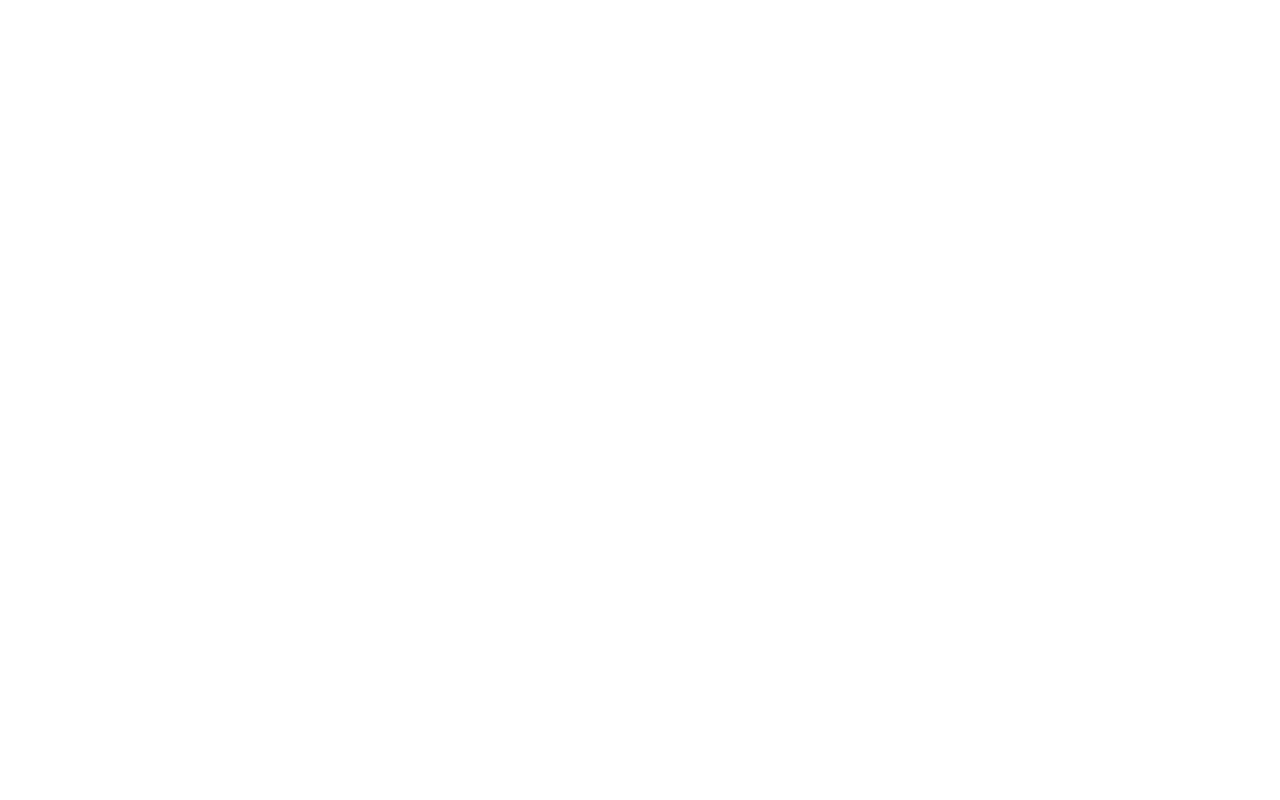
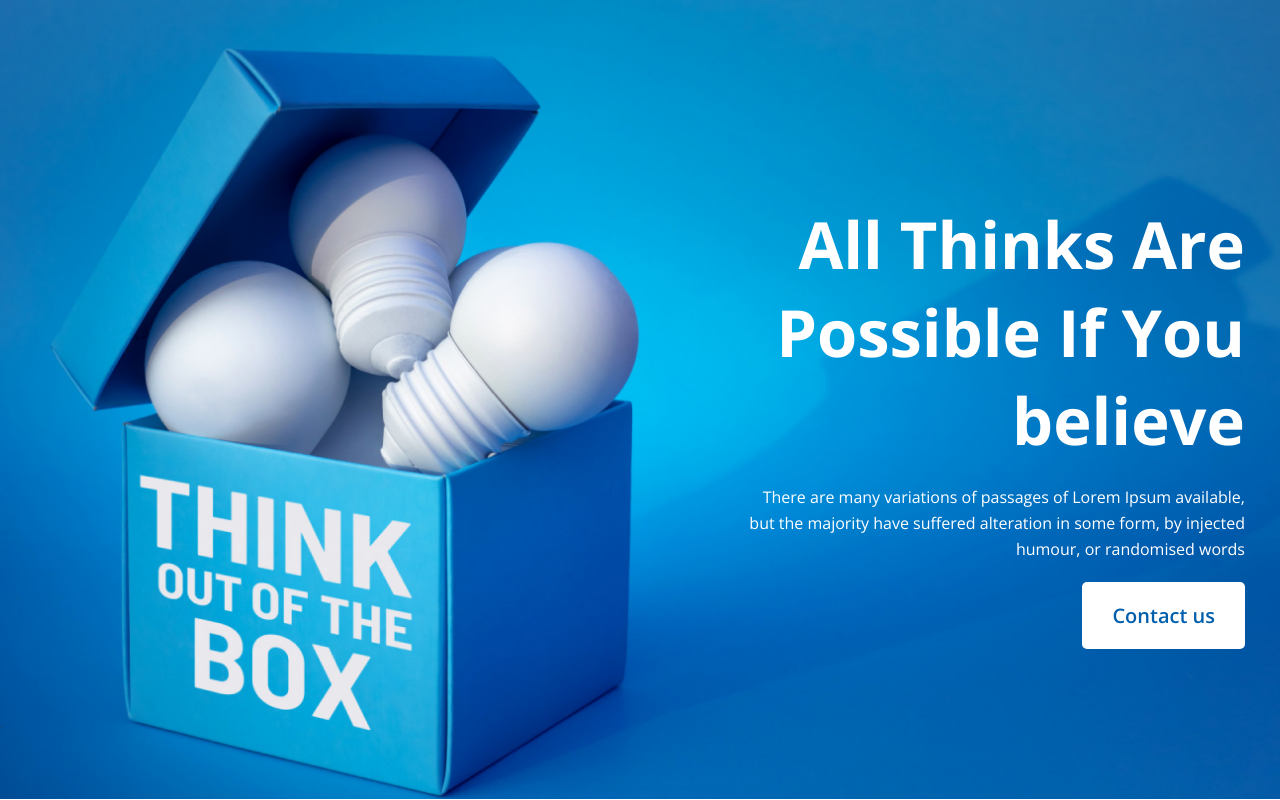
Before and after one commit to developer-aminur/new-year-project, a plain HTML site: page index.html in a window 1280 px wide. Drawn offline with nearby package versions, Linux system fonts and the light colour scheme.

Commit message:
Header Area complete

```diff
--- a/index.html
+++ b/index.html
@@ -4,8 +4,18 @@
     <meta charset="UTF-8">
     <meta name="viewport" content="width=device-width, initial-scale=1.0">
     <title>New year Project</title>
+    <link rel="preconnect" href="https://fonts.googleapis.com">
+    <link rel="preconnect" href="https://fonts.gstatic.com" crossorigin>
+    <link href="https://fonts.googleapis.com/css2?family=Open+Sans:wght@400;500;600;700;800&display=swap" rel="stylesheet">
+    <link rel="stylesheet" href="styles/style.css">
 </head>
 <body>
-
+    <header>
+        <div class="banner container">
+            <h1>All Thinks Are Possible If You believe</h1>
+            <p>There are many variations of passages of Lorem Ipsum available, but the majority have suffered alteration in some form, by injected humour, or randomised words</p>
+            <button class="button">Contact us</button>
+        </div>
+    </header>
 </body>
 </html>
--- a/styles/style.css
+++ b/styles/style.css
@@ -0,0 +1,60 @@
+/* Common CSS styles */
+
+*{
+    margin: 0;
+    padding: 0;
+    font-family: 'Open Sans', sans-serif;
+}
+.container{
+    width: 1210px;
+    max-width: 100%;
+    margin: 0 auto;
+}
+
+/* Header Area style */
+header{
+    background: url('../images/banner/banner3.png') no-repeat center center;
+    background-size: cover;
+    display: flex;
+    align-items: center;
+    justify-content: end;
+    padding: 200px 0 150px 0;
+}
+.banner{
+    text-align: right;
+    display: flex;
+    align-items: end;
+    justify-content: end;
+    flex-direction: column;
+}
+
+.banner h1{
+    color: #FFF;
+    font-size: 65px;
+    font-weight: 700;
+    max-width: 500px;
+    margin-bottom: 20px;
+}
+.banner p{
+    color: #FFF;
+    font-size: 16px;
+    line-height: 26px;
+    max-width: 500px;
+    margin-bottom: 20px;
+}
+.banner p{
+    color: #FFF;
+    font-size: 16px;
+    line-height: 26px;
+    max-width: 500px;
+    margin-bottom: 20px;
+}
+.button{
+    padding: 20px 30px;
+    border-radius: 5px;
+    background: #FFF;
+    color: #005FAC;
+    font-size: 20px;
+    font-weight: 600;
+    border: none;
+}
```
